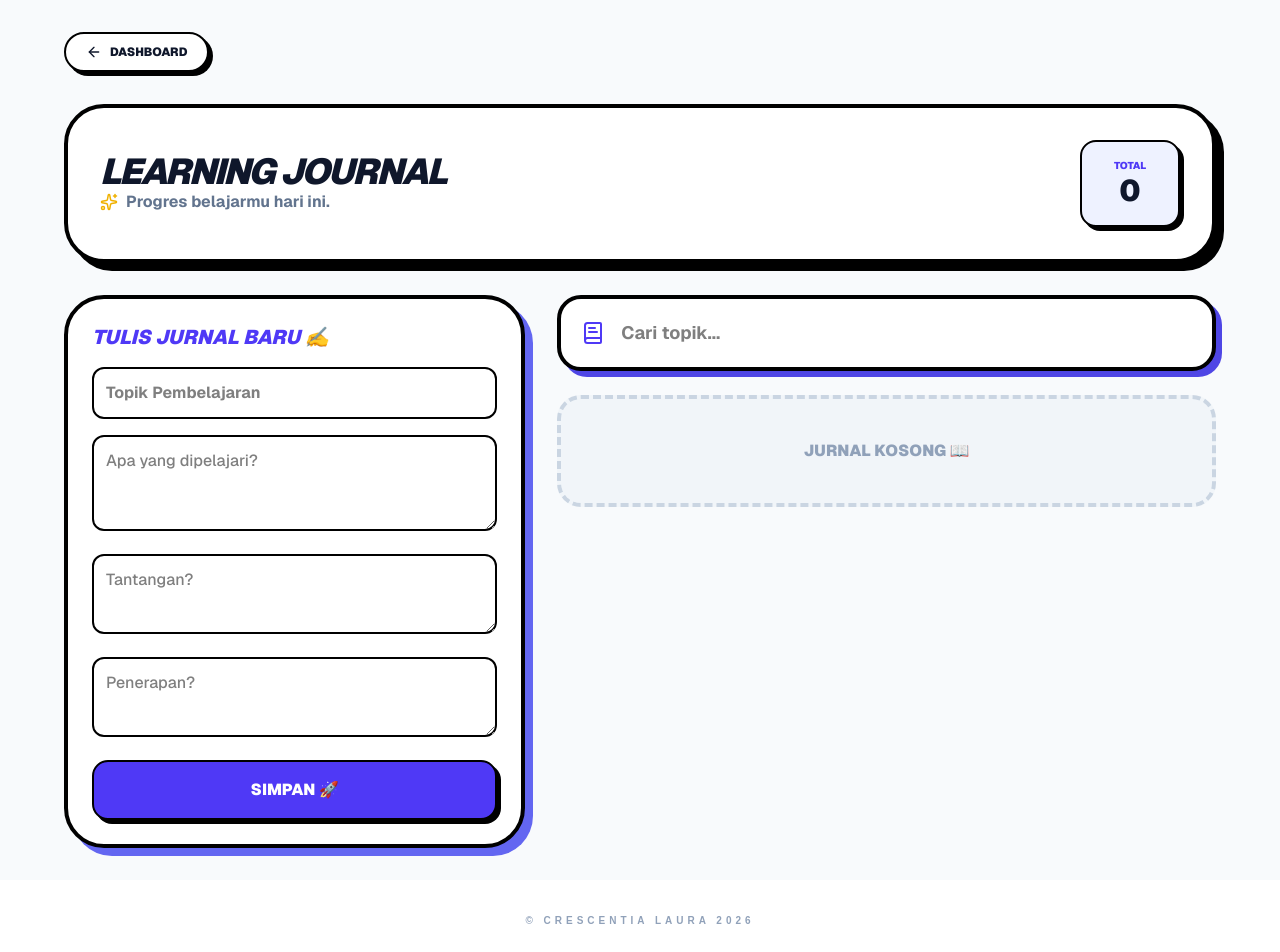
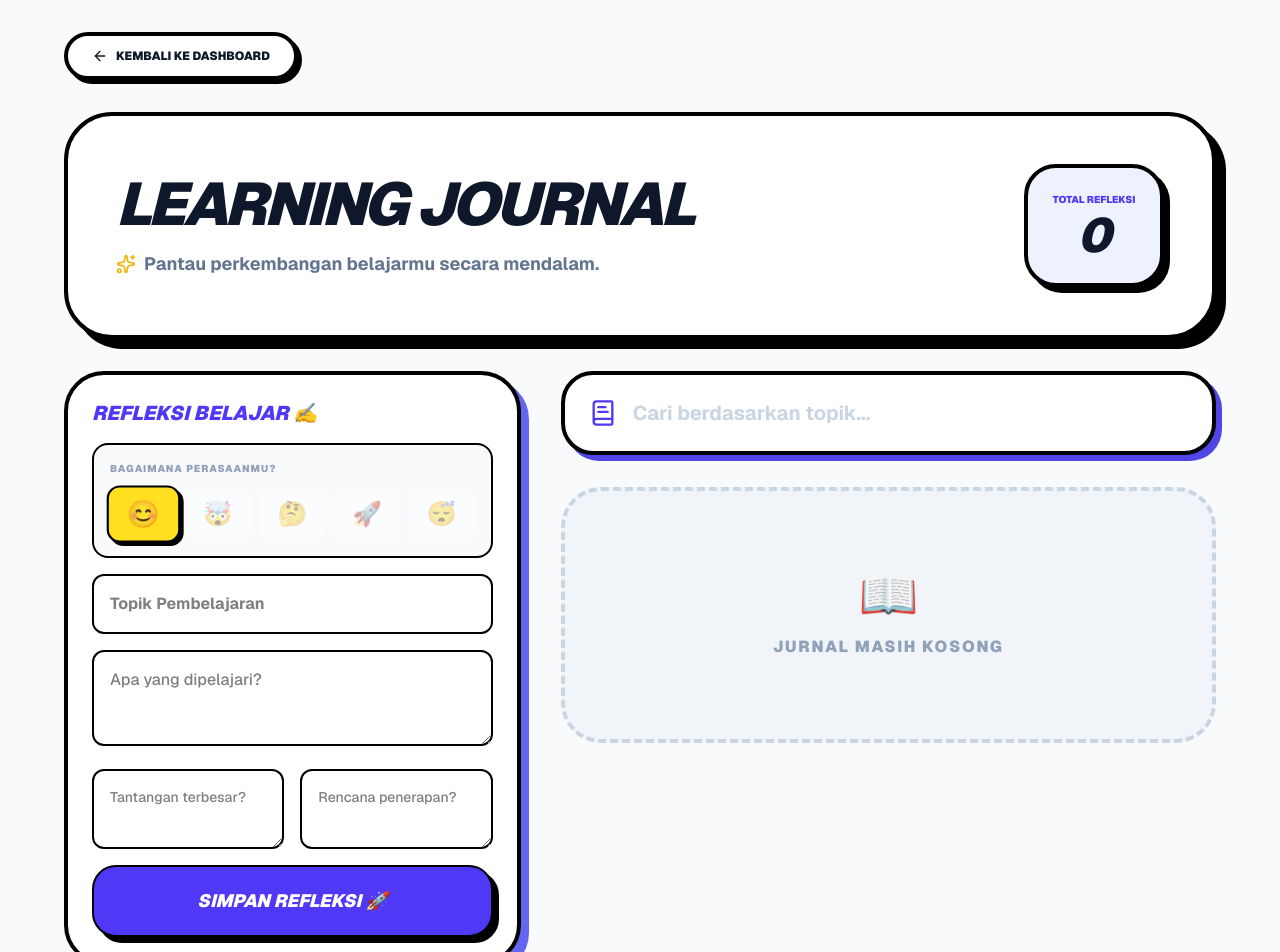
Before and after one commit to lauracrescentia/bioscope-web, a Next.js app: page /journal in a window 1280 px wide. Shown: the top 952 px of the page. Built offline with nearby package versions, Linux system fonts and the light colour scheme.

Commit message:
Add Mood Tracker and Neo-Brutalism UI polish to Journal

```diff
--- a/app/journal/page.tsx
+++ b/app/journal/page.tsx
@@ -1,7 +1,7 @@
 "use client";
 import { useState, useEffect } from 'react';
 import { useRouter } from 'next/navigation';
-import { BookText, ArrowLeft, Sparkles, Trash2, Quote, Calendar, Hash } from 'lucide-react';
+import { BookText, ArrowLeft, Sparkles, Trash2, Quote, Calendar, Hash, Smile } from 'lucide-react';
 
 // --- BAGIAN 1: INTERFACE ---
 export interface JournalEntry {
@@ -11,47 +11,150 @@ export interface JournalEntry {
   learned: string;
   challenging: string;
   application: string;
+  mood: string; // Tambahan field mood
 }
 
-// --- BAGIAN 2: KOMPONEN FORM (Langsung di sini) ---
+// --- BAGIAN 2: KOMPONEN FORM ---
 function JournalForm({ onSave }: { onSave: (entry: Omit<JournalEntry, 'id' | 'date'>) => void }) {
-  const [formData, setFormData] = useState({ topic: '', learned: '', challenging: '', application: '' });
+  const [formData, setFormData] = useState({
+    topic: '',
+    learned: '',
+    challenging: '',
+    application: '',
+    mood: '😊'
+  });
+
+  const moods = [
+    { emoji: '😊', label: 'Senang' },
+    { emoji: '🤯', label: 'Pusing' },
+    { emoji: '🤔', label: 'Bingung' },
+    { emoji: '🚀', label: 'Semangat' },
+    { emoji: '😴', label: 'Lelah' }
+  ];
+
   const handleSubmit = (e: React.FormEvent) => {
     e.preventDefault();
-    if (!formData.topic.trim() || !formData.learned.trim()) return alert("Isi topik dulu ya! 😊");
+    if (!formData.topic.trim() || !formData.learned.trim()) return alert("Isi topik dan apa yang dipelajari dulu ya! 😊");
     onSave(formData);
-    setFormData({ topic: '', learned: '', challenging: '', application: '' });
+    setFormData({ topic: '', learned: '', challenging: '', application: '', mood: '😊' });
   };
+
   return (
     <form onSubmit={handleSubmit} className="bg-white border-4 border-black p-6 rounded-[2.5rem] shadow-[8px_8px_0_0_#6366f1] space-y-4">
-      <h3 className="font-black uppercase text-xl italic text-indigo-600">Tulis Jurnal Baru ✍️</h3>
-      <input type="text" placeholder="Topik Pembelajaran" className="w-full p-3 rounded-xl border-2 border-black font-bold text-black" value={formData.topic} onChange={(e) => setFormData({...formData, topic: e.target.value})} />
-      <textarea placeholder="Apa yang dipelajari?" className="w-full p-3 h-24 rounded-xl border-2 border-black font-medium text-black" value={formData.learned} onChange={(e) => setFormData({...formData, learned: e.target.value})} />
-      <textarea placeholder="Tantangan?" className="w-full p-3 h-20 rounded-xl border-2 border-black font-medium text-black" value={formData.challenging} onChange={(e) => setFormData({...formData, challenging: e.target.value})} />
-      <textarea placeholder="Penerapan?" className="w-full p-3 h-20 rounded-xl border-2 border-black font-medium text-black" value={formData.application} onChange={(e) => setFormData({...formData, application: e.target.value})} />
-      <button type="submit" className="w-full py-4 bg-indigo-600 text-white rounded-2xl border-2 border-black font-black uppercase shadow-[4px_4px_0_0_#000] hover:translate-x-1 hover:translate-y-1 hover:shadow-none transition-all">Simpan 🚀</button>
+      <h3 className="font-black uppercase text-xl italic text-indigo-600 flex items-center gap-2">
+        Refleksi Belajar ✍️
+      </h3>
+
+      {/* MOOD PICKER */}
+      <div className="bg-slate-50 p-4 rounded-2xl border-2 border-black">
+        <p className="text-[10px] font-black uppercase text-slate-400 mb-3 tracking-widest">Bagaimana perasaanmu?</p>
+        <div className="flex justify-between gap-2">
+          {moods.map((m) => (
+            <button
+              key={m.label}
+              type="button"
+              onClick={() => setFormData({...formData, mood: m.emoji})}
+              className={`flex-1 py-2 text-2xl rounded-xl border-2 transition-all ${
+                formData.mood === m.emoji
+                ? 'bg-yellow-300 border-black scale-110 shadow-[3px_3px_0_0_#000]'
+                : 'bg-white border-transparent opacity-40 hover:opacity-100'
+              }`}
+            >
+              {m.emoji}
+            </button>
+          ))}
+        </div>
+      </div>
+
+      <input
+        type="text"
+        placeholder="Topik Pembelajaran"
+        className="w-full p-4 rounded-xl border-2 border-black font-bold text-black focus:bg-indigo-50 outline-none transition-colors"
+        value={formData.topic}
+        onChange={(e) => setFormData({...formData, topic: e.target.value})}
+      />
+
+      <textarea
+        placeholder="Apa yang dipelajari?"
+        className="w-full p-4 h-24 rounded-xl border-2 border-black font-medium text-black focus:bg-indigo-50 outline-none transition-colors"
+        value={formData.learned}
+        onChange={(e) => setFormData({...formData, learned: e.target.value})}
+      />
+
+      <div className="grid grid-cols-1 md:grid-cols-2 gap-4">
+        <textarea
+          placeholder="Tantangan terbesar?"
+          className="w-full p-4 h-20 rounded-xl border-2 border-black font-medium text-black focus:bg-indigo-50 outline-none transition-colors text-sm"
+          value={formData.challenging}
+          onChange={(e) => setFormData({...formData, challenging: e.target.value})}
+        />
+        <textarea
+          placeholder="Rencana penerapan?"
+          className="w-full p-4 h-20 rounded-xl border-2 border-black font-medium text-black focus:bg-indigo-50 outline-none transition-colors text-sm"
+          value={formData.application}
+          onChange={(e) => setFormData({...formData, application: e.target.value})}
+        />
+      </div>
+
+      <button type="submit" className="w-full py-5 bg-indigo-600 text-white rounded-[1.5rem] border-2 border-black font-black uppercase italic shadow-[6px_6px_0_0_#000] hover:translate-x-1 hover:translate-y-1 hover:shadow-none transition-all text-lg">
+        Simpan Refleksi 🚀
+      </button>
     </form>
   );
 }
 
-// --- BAGIAN 3: KOMPONEN LIST (Langsung di sini) ---
+// --- BAGIAN 3: KOMPONEN LIST ---
 function JournalList({ entries, onDelete }: { entries: JournalEntry[], onDelete: (id: string) => void }) {
-  if (entries.length === 0) return <div className="text-center py-10 bg-slate-100 rounded-3xl border-4 border-dashed border-slate-300 font-black text-slate-400">JURNAL KOSONG 📖</div>;
+  if (entries.length === 0) return (
+    <div className="text-center py-20 bg-slate-100 rounded-[2.5rem] border-4 border-dashed border-slate-300 font-black text-slate-400">
+      <div className="text-5xl mb-4">📖</div>
+      <p className="uppercase tracking-widest">Jurnal masih kosong</p>
+    </div>
+  );
+
   return (
-    <div className="space-y-6">
+    <div className="space-y-8">
       {entries.map((entry) => (
-        <div key={entry.id} className="bg-white border-4 border-black p-6 rounded-[2rem] shadow-[8px_8px_0_0_#000] relative group">
-          <button onClick={() => onDelete(entry.id)} className="absolute top-4 right-4 text-slate-300 hover:text-red-500 transition-colors"><Trash2 size={20} /></button>
-          <div className="flex gap-2 mb-4">
-            <span className="bg-yellow-300 px-3 py-1 rounded-full text-[10px] font-black border-2 border-black uppercase">{entry.topic}</span>
-            <span className="text-[10px] font-black text-slate-400">{entry.date}</span>
+        <div key={entry.id} className="bg-white border-4 border-black p-6 md:p-8 rounded-[2.5rem] shadow-[10px_10px_0_0_#000] relative group hover:-translate-y-1 transition-all">
+          {/* Mood Badge */}
+          <div className="absolute -top-4 -right-2 bg-white border-2 border-black p-2 rounded-xl text-2xl shadow-[4px_4px_0_0_#000] z-10">
+            {entry.mood || '😊'}
           </div>
-          <div className="bg-indigo-50 p-4 rounded-xl border-2 border-indigo-100 mb-4">
-            <p className="text-sm font-bold text-slate-700 italic">"{entry.learned}"</p>
+
+          <button
+            onClick={() => onDelete(entry.id)}
+            className="absolute top-6 right-12 text-slate-300 hover:text-red-500 transition-colors p-2"
+          >
+            <Trash2 size={20} />
+          </button>
+
+          <div className="flex flex-wrap gap-3 mb-6">
+            <span className="bg-yellow-300 px-4 py-1.5 rounded-full text-[10px] font-black border-2 border-black uppercase shadow-[3px_3px_0_0_#000] flex items-center gap-1">
+              <Hash size={12} /> {entry.topic}
+            </span>
+            <span className="bg-slate-100 px-4 py-1.5 rounded-full text-[10px] font-black border-2 border-slate-200 text-slate-500 uppercase flex items-center gap-1">
+              <Calendar size={12} /> {entry.date}
+            </span>
           </div>
-          <div className="grid grid-cols-2 gap-4 text-[10px] font-bold">
-            <div className="p-3 bg-slate-50 rounded-xl"> <span className="text-orange-500 uppercase">Tantangan:</span> <p>{entry.challenging || '-'}</p> </div>
-            <div className="p-3 bg-slate-50 rounded-xl"> <span className="text-green-500 uppercase">Penerapan:</span> <p>{entry.application || '-'}</p> </div>
+
+          <div className="bg-indigo-50/50 p-6 rounded-3xl border-2 border-indigo-100 mb-6 relative">
+            <div className="absolute -top-3 -left-2 bg-indigo-600 text-white p-1 rounded-lg">
+               <Quote size={14} fill="currentColor" />
+            </div>
+            <p className="text-base font-bold text-slate-700 leading-relaxed italic">
+              "{entry.learned}"
+            </p>
+          </div>
+
+          <div className="grid grid-cols-1 md:grid-cols-2 gap-4">
+            <div className="p-4 bg-orange-50/50 rounded-2xl border-2 border-orange-100">
+              <span className="text-[10px] font-black uppercase text-orange-600 block mb-1">⚠️ Tantangan:</span>
+              <p className="text-xs font-bold text-slate-600">{entry.challenging || '-'}</p>
+            </div>
+            <div className="p-4 bg-green-50/50 rounded-2xl border-2 border-green-100">
+              <span className="text-[10px] font-black uppercase text-green-600 block mb-1">💡 Penerapan:</span>
+              <p className="text-xs font-bold text-slate-600">{entry.application || '-'}</p>
+            </div>
           </div>
         </div>
       ))}
@@ -68,55 +171,94 @@ export default function JournalPage() {
 
   useEffect(() => {
     const saved = localStorage.getItem('bioscope_journals');
-    if (saved) setEntries(JSON.parse(saved));
+    if (saved) {
+      try {
+        setEntries(JSON.parse(saved));
+      } catch (e) {
+        console.error("Error loading journals", e);
+      }
+    }
     setIsLoaded(true);
   }, []);
 
   const saveEntry = (dataForm: Omit<JournalEntry, 'id' | 'date'>) => {
-    const newEntry = { ...dataForm, id: Date.now().toString(), date: new Date().toLocaleDateString('id-ID', { day: 'numeric', month: 'long', year: 'numeric', hour: '2-digit', minute: '2-digit' }) };
+    const newEntry: JournalEntry = {
+      ...dataForm,
+      id: Date.now().toString(),
+      date: new Date().toLocaleDateString('id-ID', {
+        day: 'numeric', month: 'long', year: 'numeric',
+        hour: '2-digit', minute: '2-digit'
+      })
+    };
     const updated = [newEntry, ...entries];
     setEntries(updated);
     localStorage.setItem('bioscope_journals', JSON.stringify(updated));
   };
 
   const deleteEntry = (id: string) => {
-    if (confirm("Hapus jurnal ini?")) {
+    if (confirm("Hapus catatan jurnal ini?")) {
       const updated = entries.filter(e => e.id !== id);
       setEntries(updated);
       localStorage.setItem('bioscope_journals', JSON.stringify(updated));
     }
   };
 
+  const filteredEntries = entries.filter(e =>
+    e.topic.toLowerCase().includes(filter.toLowerCase())
+  );
+
   if (!isLoaded) return null;
 
   return (
-    <div className="min-h-screen bg-slate-50 p-4 md:p-8 text-slate-900 font-sans">
+    <div className="min-h-screen bg-[#f8fafc] p-4 md:p-8 text-slate-900 font-sans">
       <div className="max-w-6xl mx-auto space-y-8">
-        <button onClick={() => router.push('/dashboard')} className="flex items-center gap-2 font-black uppercase text-xs bg-white border-2 border-black px-5 py-2.5 rounded-full shadow-[4px_4px_0_0_#000] hover:translate-x-1 hover:translate-y-1 hover:shadow-none transition-all">
-          <ArrowLeft size={16} /> Dashboard
+        <button
+          onClick={() => router.push('/dashboard')}
+          className="flex items-center gap-2 font-black uppercase text-xs bg-white border-4 border-black px-6 py-3 rounded-full shadow-[4px_4px_0_0_#000] hover:translate-x-1 hover:translate-y-1 hover:shadow-none transition-all"
+        >
+          <ArrowLeft size={16} /> Kembali ke Dashboard
         </button>
 
-        <div className="bg-white p-8 rounded-[2.5rem] border-4 border-black shadow-[8px_8px_0_0_#000] flex justify-between items-center">
-          <div>
-            <h1 className="text-4xl font-black uppercase italic tracking-tighter leading-none">Learning Journal</h1>
-            <p className="text-slate-500 font-bold flex items-center gap-2"><Sparkles size={18} className="text-yellow-500" /> Progres belajarmu hari ini.</p>
+        <div className="bg-white p-8 md:p-12 rounded-[3rem] border-4 border-black shadow-[10px_10px_0_0_#000] flex flex-col md:flex-row justify-between items-center gap-8">
+          <div className="text-center md:text-left">
+            <h1 className="text-5xl md:text-6xl font-black uppercase italic tracking-tighter leading-none mb-4">
+              Learning Journal
+            </h1>
+            <p className="text-slate-500 font-bold text-lg flex items-center justify-center md:justify-start gap-2">
+              <Sparkles size={20} className="text-yellow-500" /> Pantau perkembangan belajarmu secara mendalam.
+            </p>
           </div>
-          <div className="bg-indigo-50 p-4 rounded-2xl border-2 border-black shadow-[4px_4px_0_0_#000] text-center min-w-[100px]">
-            <p className="text-[10px] font-black uppercase text-indigo-600">Total</p>
-            <p className="text-3xl font-black">{entries.length}</p>
+          <div className="bg-indigo-50 p-6 rounded-[2rem] border-4 border-black shadow-[6px_6px_0_0_#000] text-center min-w-[140px]">
+            <p className="text-[10px] font-black uppercase text-indigo-600 mb-1">Total Refleksi</p>
+            <p className="text-5xl font-black italic">{entries.length}</p>
           </div>
         </div>
 
-        <div className="grid grid-cols-1 lg:grid-cols-12 gap-8">
-          <div className="lg:col-span-5"> <JournalForm onSave={saveEntry} /> </div>
-          <div className="lg:col-span-7 space-y-6">
-            <div className="flex items-center gap-4 bg-white p-5 rounded-3xl border-4 border-black shadow-[6px_6px_0_0_#4f46e5]">
-              <BookText className="text-indigo-600" size={24} />
-              <input type="text" placeholder="Cari topik..." className="flex-1 outline-none font-bold bg-transparent text-lg text-black" value={filter} onChange={(e) => setFilter(e.target.value)} />
+        <div className="grid grid-cols-1 lg:grid-cols-12 gap-10 items-start">
+          <div className="lg:col-span-5 lg:sticky lg:top-8">
+            <JournalForm onSave={saveEntry} />
+          </div>
+          <div className="lg:col-span-7 space-y-8">
+            <div className="flex items-center gap-4 bg-white p-6 rounded-[2rem] border-4 border-black shadow-[6px_6px_0_0_#4f46e5]">
+              <BookText className="text-indigo-600" size={28} />
+              <input
+                type="text"
+                placeholder="Cari berdasarkan topik..."
+                className="flex-1 outline-none font-bold bg-transparent text-xl text-black placeholder:text-slate-300"
+                value={filter}
+                onChange={(e) => setFilter(e.target.value)}
+              />
             </div>
-            <JournalList entries={entries.filter(e => e.topic.toLowerCase().includes(filter.toLowerCase()))} onDelete={deleteEntry} />
+            <JournalList entries={filteredEntries} onDelete={deleteEntry} />
           </div>
         </div>
+      </div>
+
+      {/* Footer Info Lomba */}
+      <div className="max-w-6xl mx-auto mt-20 mb-10 text-center">
+        <p className="text-slate-400 font-black uppercase text-[10px] tracking-[0.2em]">
+          Bioscope Web • Innovative Education Tool 2026
+        </p>
       </div>
     </div>
   );
```
